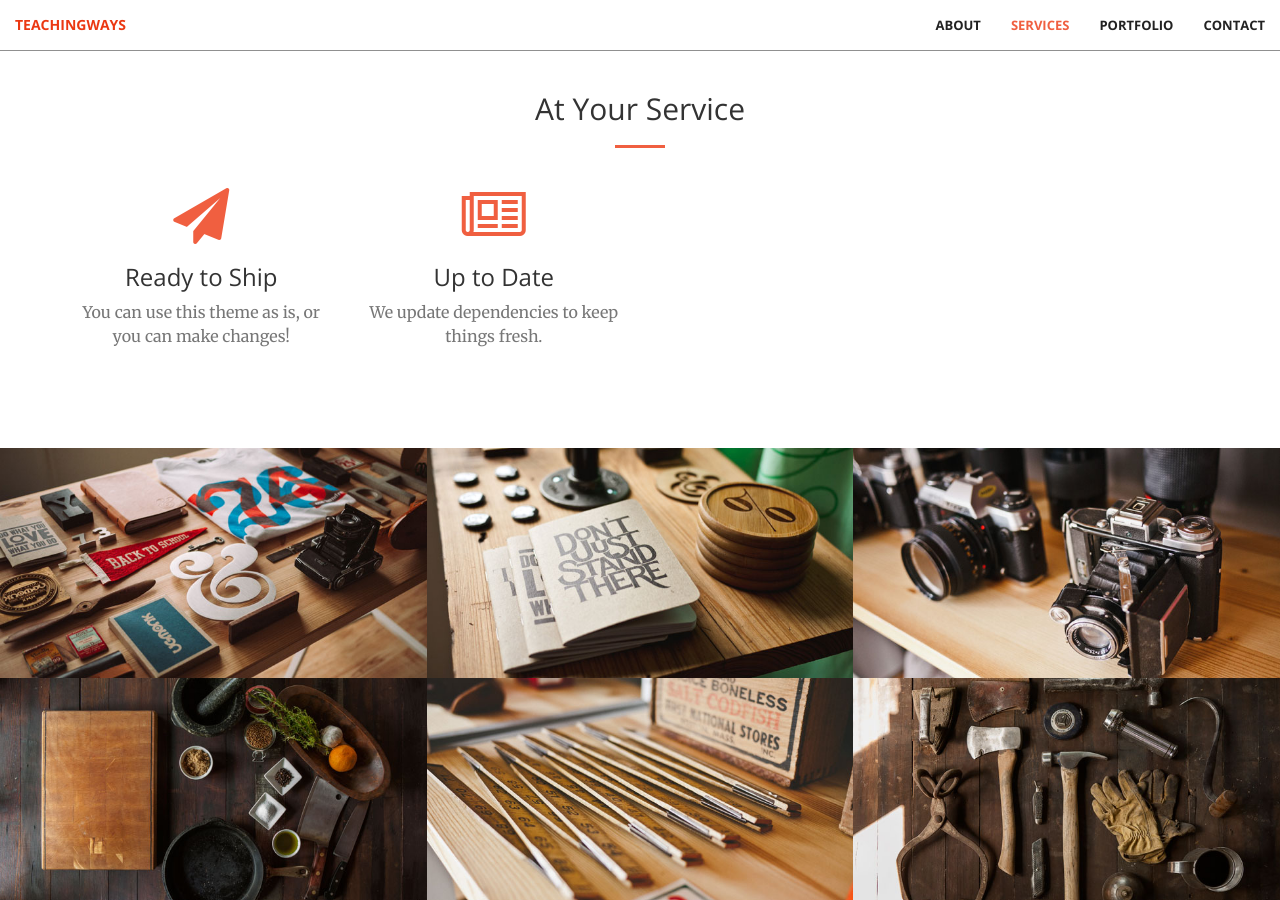
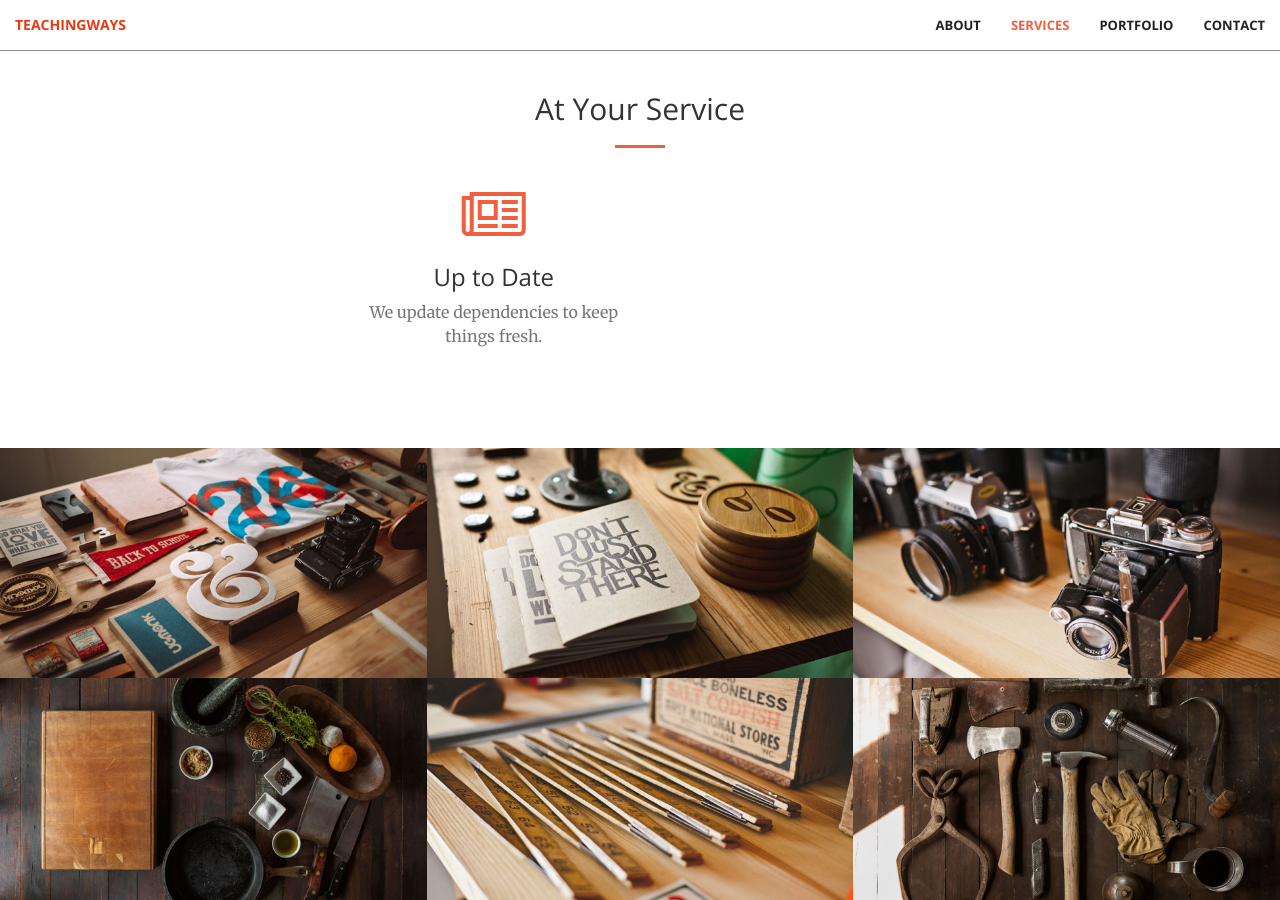
Before and after one commit to muadminis/teachingways_site, a Jekyll site: the page built from index.html, in a window 1280 px wide and 900 px high, scrolled down 1486 px. Built offline with Jekyll 4.4.1, drawn with Linux system fonts in a browser that asks for light colours.

Commit message:
Update services.html
Co-Authored-By: kevinyu600 <kevinyu600@users.noreply.github.com>

```diff
--- a/_includes/services.html
+++ b/_includes/services.html
@@ -9,11 +9,10 @@
     </div>
     <div class="container">
         <div class="row">
+
             <div class="col-lg-3 col-md-6 text-center">
                 <div class="service-box">
-                    <i class="fa fa-4x fa-paper-plane wow bounceIn text-primary" data-wow-delay=".1s"></i>
-                    <h3>Ready to Ship</h3>
-                    <p class="text-muted">You can use this theme as is, or you can make changes!</p>
+
                 </div>
             </div>
             <div class="col-lg-3 col-md-6 text-center">
@@ -23,7 +22,11 @@
                     <p class="text-muted">We update dependencies to keep things fresh.</p>
                 </div>
             </div>
+            <div class="col-lg-3 col-md-6 text-center">
+                <div class="service-box">
 
+                </div>
+            </div>
         </div>
     </div>
 </section>
```
